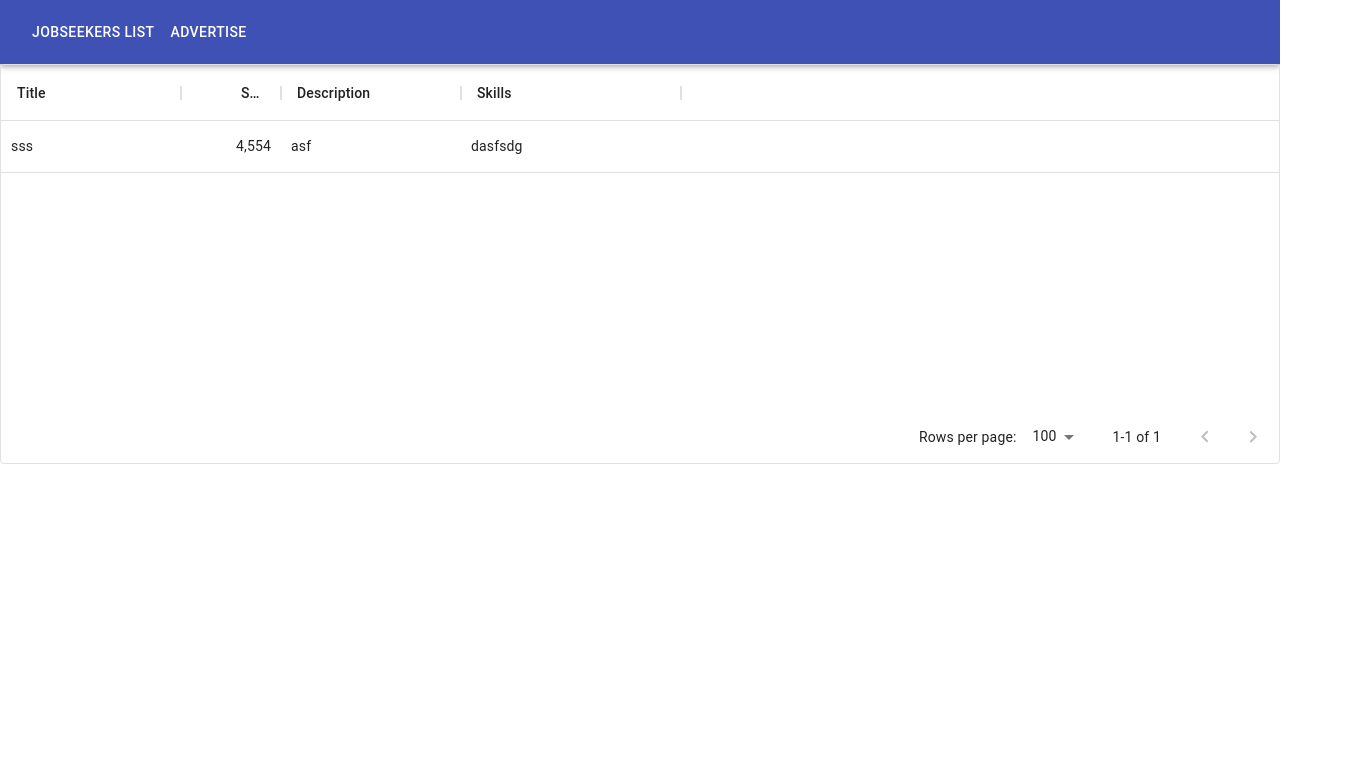
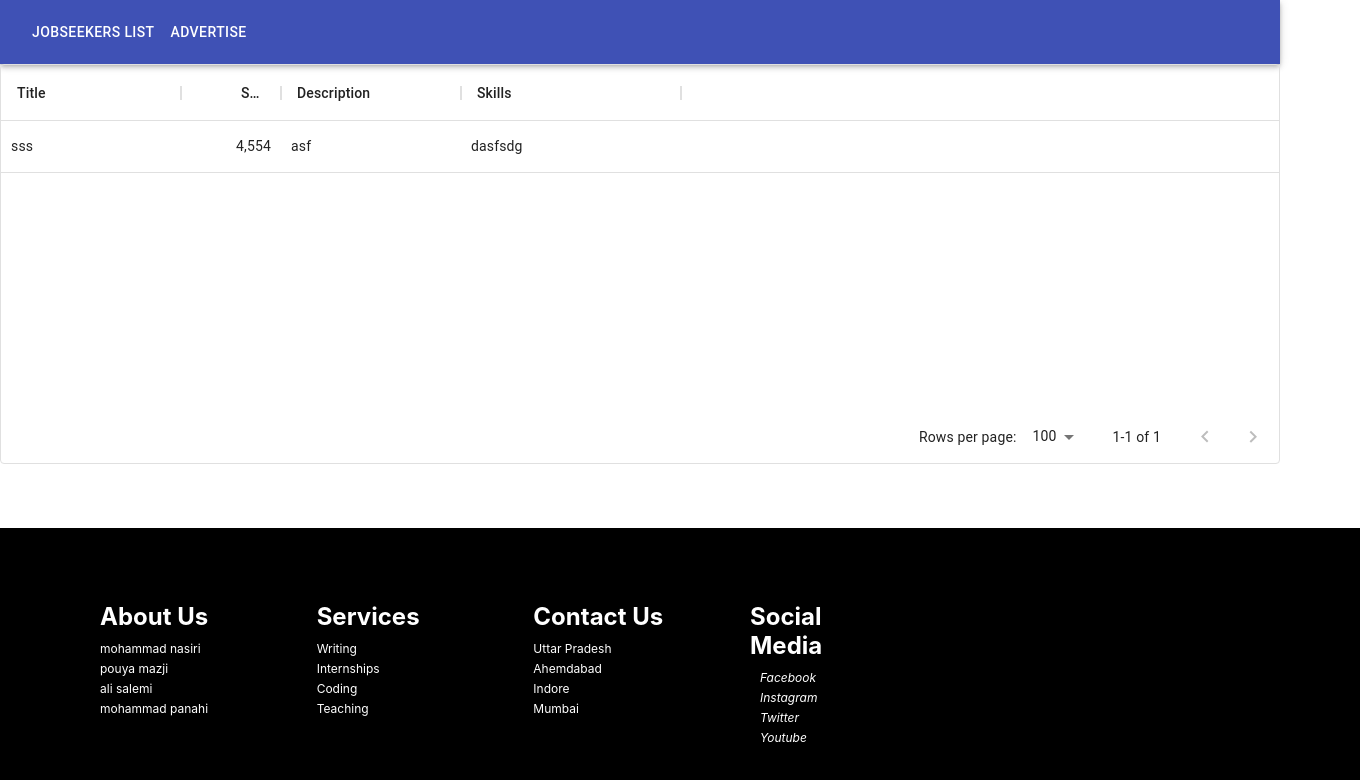
Before and after one commit to hightwig/CV, a React (Create React App) app in the folder front/: page /home in a window 1280 px wide. Shown: the top 780 px of the page, 1360 px wide, since content can reach past the window. Built offline with nearby package versions, Linux system fonts and the light colour scheme; no server answers.

Commit message:
add footer

```diff
--- a/front/package.json
+++ b/front/package.json
@@ -17,6 +17,7 @@
     "react-router-dom": "^5.2.0",
     "react-scripts": "4.0.3",
     "react-toastify": "^7.0.4",
+    "styled-components": "^5.3.0",
     "typescript": "^4.3.5",
     "web-vitals": "^1.1.2"
   },
--- /dev/null
+++ b/front/src/footer.tsx
@@ -0,0 +1,65 @@
+import React from "react";
+import {
+  Box,
+  Container,
+  Row,
+  Column,
+  FooterLink,
+  Heading,
+} from "./footerstyle";
+
+const Footer = () => {
+  return (
+    <Box>
+      <Container>
+        <Row>
+          <Column>
+            <Heading>About Us</Heading>
+            <FooterLink href="#">mohammad nasiri</FooterLink>
+            <FooterLink href="#">pouya mazji</FooterLink>
+            <FooterLink href="#">ali salemi</FooterLink>
+            <FooterLink href="#">mohammad panahi</FooterLink>
+          </Column>
+          <Column>
+            <Heading>Services</Heading>
+            <FooterLink href="#">Writing</FooterLink>
+            <FooterLink href="#">Internships</FooterLink>
+            <FooterLink href="#">Coding</FooterLink>
+            <FooterLink href="#">Teaching</FooterLink>
+          </Column>
+          <Column>
+            <Heading>Contact Us</Heading>
+            <FooterLink href="#">Uttar Pradesh</FooterLink>
+            <FooterLink href="#">Ahemdabad</FooterLink>
+            <FooterLink href="#">Indore</FooterLink>
+            <FooterLink href="#">Mumbai</FooterLink>
+          </Column>
+          <Column>
+            <Heading>Social Media</Heading>
+            <FooterLink href="#">
+              <i className="fab fa-facebook-f">
+                <span style={{ marginLeft: "10px" }}>Facebook</span>
+              </i>
+            </FooterLink>
+            <FooterLink href="#">
+              <i className="fab fa-instagram">
+                <span style={{ marginLeft: "10px" }}>Instagram</span>
+              </i>
+            </FooterLink>
+            <FooterLink href="#">
+              <i className="fab fa-twitter">
+                <span style={{ marginLeft: "10px" }}>Twitter</span>
+              </i>
+            </FooterLink>
+            <FooterLink href="#">
+              <i className="fab fa-youtube">
+                <span style={{ marginLeft: "10px" }}>Youtube</span>
+              </i>
+            </FooterLink>
+          </Column>
+        </Row>
+      </Container>
+    </Box>
+  );
+};
+export default Footer;
--- /dev/null
+++ b/front/src/footerstyle.js
@@ -0,0 +1,58 @@
+import styled from "styled-components";
+
+export const Box = styled.div`
+  padding: 50px 40px;
+  background: black;
+  position: absolute;
+  bottom: 0;
+  width: 100%;
+
+  @media (max-width: 1000px) {
+    padding: 70px 30px;
+  }
+`;
+
+export const Container = styled.div`
+  display: flex;
+  flex-direction: column;
+  justify-content: center;
+  max-width: 1500px;
+  margin: 0 auto;
+  /* background: red; */
+`;
+
+export const Column = styled.div`
+  display: flex;
+  flex-direction: column;
+  text-align: left;
+  margin-left: 60px;
+`;
+
+export const Row = styled.div`
+  display: grid;
+  grid-template-columns: repeat(auto-fill, minmax(185px, 1fr));
+  grid-gap: 20px;
+
+  @media (max-width: 500px) {
+    grid-template-columns: repeat(auto-fill, minmax(200px, 1fr));
+  }
+`;
+
+export const FooterLink = styled.a`
+  color: #fff;
+  margin-bottom: 5px;
+  font-size: 12px;
+  text-decoration: none;
+
+  &:hover {
+    color: green;
+    transition: 200ms ease-in;
+  }
+`;
+
+export const Heading = styled.p`
+  font-size: 24px;
+  color: #fff;
+  margin-bottom: 10px;
+  font-weight: bold;
+`;
--- a/front/src/jobSeeker.tsx
+++ b/front/src/jobSeeker.tsx
@@ -8,18 +8,6 @@ const columns = [
   { field: "name", headerName: "Name", width: 200 },
   { field: "username", headerName: "Userame", width: 200 },
   { field: "skills", headerName: "Skills", width: 200 },
-];
-
-const rowss = [
-  { id: 1, lastName: "Snow", firstName: "Jon", age: 35 },
-  { id: 2, lastName: "Lannister", firstName: "Cersei", age: 42 },
-  { id: 3, lastName: "Lannister", firstName: "Jaime", age: 45 },
-  { id: 4, lastName: "Stark", firstName: "Arya", age: 16 },
-  { id: 5, lastName: "Targaryen", firstName: "Daenerys", age: null },
-  { id: 6, lastName: "Melisandre", firstName: null, age: 150 },
-  { id: 7, lastName: "Clifford", firstName: "Ferrara", age: 44 },
-  { id: 8, lastName: "Frances", firstName: "Rossini", age: 36 },
-  { id: 9, lastName: "Roxie", firstName: "Harvey", age: 65 },
 ];
 
 export default function JobSeekersTable() {
--- a/front/src/login.tsx
+++ b/front/src/login.tsx
@@ -68,7 +68,7 @@ export default function SignIn() {
         }
       })
       .catch(() => {
-        toastError("مشکلی پیش امده لطفا دوباره امتحان کنید");
+        toastError("نام کاربری یا رمز عبور اشتباه است!!");
       });
   };
   const classes = useStyles();
@@ -137,7 +137,17 @@ export default function SignIn() {
             </Grid>
           </Grid>
         </form>
-        <ToastContainer />
+        <ToastContainer
+          position="bottom-left"
+          autoClose={5000}
+          hideProgressBar={false}
+          newestOnTop={false}
+          closeOnClick
+          rtl={false}
+          pauseOnFocusLoss
+          draggable
+          pauseOnHover
+        />
       </div>
       <Box mt={8}>
         <Copyright />
--- a/front/src/navbar.tsx
+++ b/front/src/navbar.tsx
@@ -10,6 +10,7 @@ import MenuIcon from "@material-ui/icons/Menu";
 import JobSeekersTable from "./jobSeeker";
 import AdsTable from "./advertise";
 import axios from "axios";
+import StickyFooter from "./footer";
 const useStyles = makeStyles((theme: Theme) =>
   createStyles({
     root: {
@@ -70,6 +71,7 @@ export default function ButtonAppBar() {
       ) : (
         <AdsTable></AdsTable>
       )}
+      <StickyFooter></StickyFooter>
     </div>
   );
 }
--- a/front/src/utils.ts
+++ b/front/src/utils.ts
@@ -2,7 +2,7 @@ import { toast } from "react-toastify";
 import "react-toastify/dist/ReactToastify.css";
 
 export default function toastError(a: string) {
-  toast(a, {
+  toast.error(a, {
     position: "bottom-left",
     autoClose: 5000,
     hideProgressBar: false,
```
Also changed, not shown: 1 other file (tests, documents, lock files or other folders).
